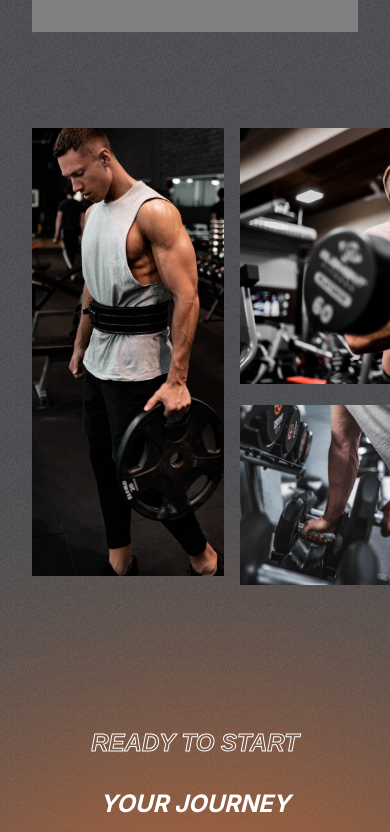
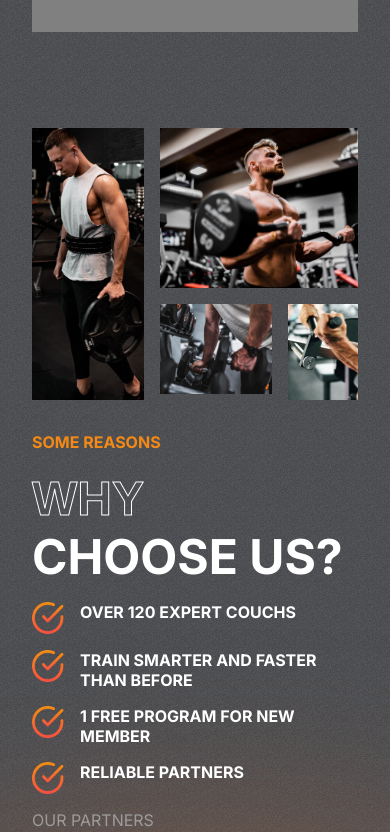
Before and after one commit to asad-amjad/GymApp-React, a React (Create React App) app: page / in a window 390 px wide. Shown: the part 2330-3162 px from the top of the page. Built offline with nearby package versions, Linux system fonts and the light colour scheme.

Commit message:
responsive reasons

```diff
--- a/src/components/Reasons/Reasons.css
+++ b/src/components/Reasons/Reasons.css
@@ -86,3 +86,33 @@
 .partners > img {
   width: 2.5rem;
 }
+
+@media screen and (max-width: 768px) {
+  .Reasons {
+    flex-direction: column;
+  }
+
+  .left-r {
+    grid-auto-rows: auto;
+    overflow: hidden;
+  }
+
+  .left-r > :nth-child(1) {
+    width: 7rem;
+    height: 17rem;
+  }
+
+  .left-r > :nth-child(2) {
+    width: 15rem;
+    height: 10rem;
+  }
+
+  .left-r > :nth-child(3) {
+    width: 7rem;
+  }
+
+  .left-r > :nth-child(4) {
+    width: 7rem;
+    height: 6rem;
+  }
+}
```
